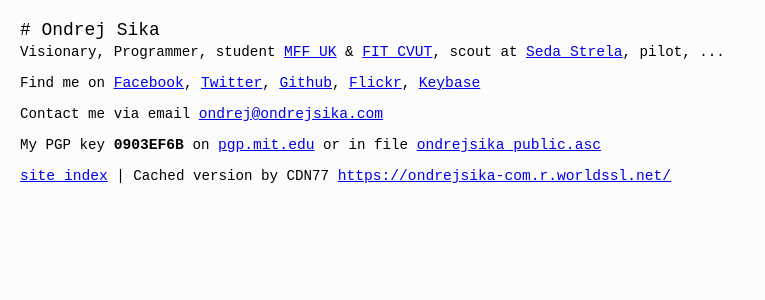
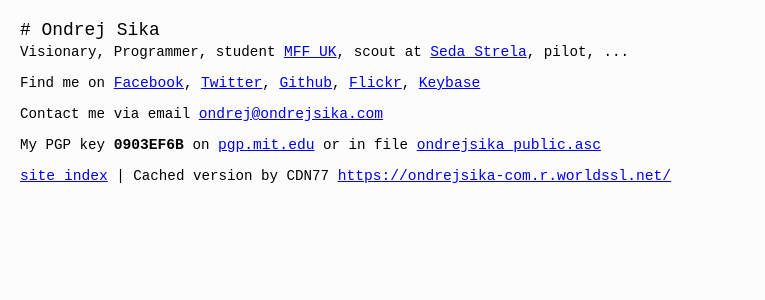
Before and after one commit to ondrejsika/ondrejsika.com, a Jekyll site: the page built from index.html, in a window 1280 px wide. Shown: the top 300 px of the page, without its empty margins (0-765 px from the left). Built offline with Jekyll 4.4.1, drawn with Linux system fonts in a browser that asks for light colours; Markdown is read by kramdown in place of the engine named in the settings; comment, search, counter and statistics services are not loaded.

Commit message:
rm fit from homepage

```diff
--- a/index.html
+++ b/index.html
@@ -4,7 +4,7 @@
 noheader: false
 ---
 
-<p>Visionary, Programmer, student <a href="http://mff.cuni.cz">MFF UK</a> &amp; <a href="http://fit.cvut.cz">FIT CVUT</a>, scout at <a href="http://sedastrela.cz">Seda Strela</a>, pilot, ...</p>
+<p>Visionary, Programmer, student <a href="http://mff.cuni.cz">MFF UK</a>, scout at <a href="http://sedastrela.cz">Seda Strela</a>, pilot, ...</p>
 <p>Find me on <a href="https://www.facebook.com/sikaondrej2">Facebook</a>, <a href="https://www.twitter.com/ondrejsika">Twitter</a>, <a href="https://www.github.com/ondrejsika">Github</a>, <a href="https://www.flickr.com/photos/ondrejsika/">Flickr</a>, <a href="https://www.keybase.io/ondrejsika">Keybase</a></p>
 <p>Contact me via email <a href="mailto:ondrej@ondrejsika.com">ondrej@ondrejsika.com</a></p>
 <p>My PGP key <b>0903EF6B</b> on <a href="http://pgp.mit.edu/pks/lookup?op=vindex&search=0x775D8A020903EF6B">pgp.mit.edu</a> or in file <a href="ondrejsika_public.asc">ondrejsika_public.asc</a></p>
```
